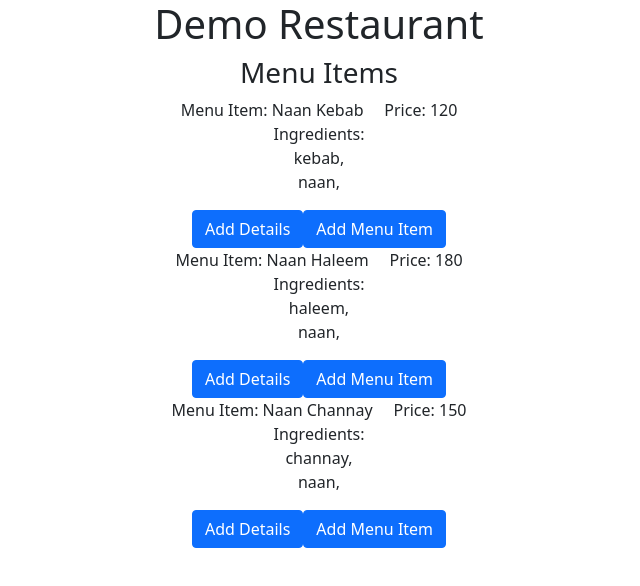
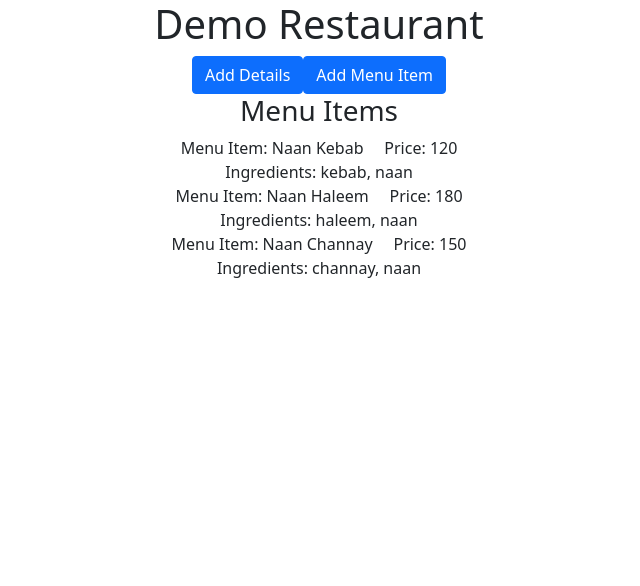
Before and after one commit to nushirvannaseer/foo-d-demo, a React (Create React App) app: page /restaurantProfile in a window 1280 px wide. Shown: the top 586 px of the page, without its empty margins (321-961 px from the left). Built offline with nearby package versions, Linux system fonts and the light colour scheme.

Commit message:
add menu item and rest details done

```diff
--- a/src/components/addMenuItem.jsx
+++ b/src/components/addMenuItem.jsx
@@ -4,8 +4,8 @@ import React, { Container, Row, Col, Component, useState } from "react";
 
 export default function AddMenuItem(props) {
   const history = useHistory();
-  var recipes = history.location.state.details;
-  console.log(recipes);
+  var items = history.location.state.menuItems;
+  console.log(items);
   const [name, setName] = useState("");
   const [indg, setIndg] = useState("");
   const [price, setPrice] = useState("");
@@ -14,22 +14,24 @@ export default function AddMenuItem(props) {
   const onNameChange = (event) => {
     setName(event.target.value);
   };
- const onIndgChange = (event) => {
+  const onIndgChange = (event) => {
     setIndg(event.target.value);
-  }; const onPriceChange = (event) => {
+  };
+  const onPriceChange = (event) => {
     setPrice(event.target.value);
-  }; const onTagsChange = (event) => {
+  };
+  const onTagsChange = (event) => {
     setTags(event.target.value);
   };
 
   const handleSubmit = () => {
-    recipes.push({
-        name:name,
-        indg:indg,
-        price:price,
-        tags:tags,
+    items.push({
+      name: name,
+      ingredients: indg,
+      price: price,
+      tags: tags,
     });
-    console.log(recipes);
+    console.log(items);
     history.push("/restaurantProfile");
   };
 
--- a/src/components/addRestDetails.jsx
+++ b/src/components/addRestDetails.jsx
@@ -18,10 +18,8 @@ export default function AddRestDet(props) {
   };
 
   const handleSubmit = () => {
-    details.push({
-      address: address,
-      phoneNo: phoneNo,
-    });
+    details.push({ address: address, phoneNo: phoneNo });
+
     console.log(details);
     history.push("/restaurantProfile");
   };
--- a/src/components/recipeView.jsx
+++ b/src/components/recipeView.jsx
@@ -17,20 +17,20 @@ class RecipeView extends Component {
             <span>Recipe Name: {this.recipe.name}</span>
           </Row>
           <Row>
-            <span>Steps: </span>
-            <ol>
+            <span>Steps: {this.recipe.steps} </span>
+            {/* <ol>
               {this.recipe.steps.map((step) => (
                 <li>{step} </li>
               ))}
-            </ol>
+            </ol> */}
           </Row>
           <Row>
-            <span>Tags:</span>
-            <ul style={{ listStyle: "none" }}>
+            <span>Tags: {this.recipe.tags}</span>
+            {/* <ul style={{ listStyle: "none" }}>
               {this.recipe.tags.map((tag) => (
                 <li>#{tag}, </li>
               ))}
-            </ul>
+            </ul> */}
           </Row>
         </Container>
       </React.Fragment>
--- a/src/components/restaurantProfile.jsx
+++ b/src/components/restaurantProfile.jsx
@@ -1,13 +1,15 @@
 import React, { Component } from "react";
 import RESTAURANT_MENU_ITEMS from "../database/restaurantMenuItems";
 import { Container, Col, Row, Button } from "react-bootstrap";
+
+let detArr = [];
 
 export default class RestaurantProfile extends Component {
   constructor(props) {
     super(props);
     this.state = {
       menuItems: [],
-      details: [],
+      details: detArr,
     };
   }
 
@@ -18,9 +20,30 @@ export default class RestaurantProfile extends Component {
   }
 
   render() {
+    console.log("details", this.state.details);
     return (
       <React.Fragment>
         <h1>Demo Restaurant</h1>
+        <Button
+          onClick={() =>
+            this.props.history.push({
+              pathname: "/addRestDetails",
+              state: { details: this.state.details },
+            })
+          }
+        >
+          Add Details
+        </Button>
+        <Button
+          onClick={() =>
+            this.props.history.push({
+              pathname: "/addMenuItem",
+              state: { menuItems: this.state.menuItems },
+            })
+          }
+        >
+          Add Menu Item
+        </Button>
         <h3>Menu Items</h3>
         {this.state.menuItems.map((item, id) => {
           return (
@@ -31,36 +54,29 @@ export default class RestaurantProfile extends Component {
                 </span>
               </Row>
               <Row>
-                <span>Ingredients:</span>
-                <ul style={{ listStyle: "none" }}>
+                <span>Ingredients: {item.ingredients}</span>
+                {/* <ul style={{ listStyle: "none" }}>
                   {item.ingredients.map((ingredient) => (
                     <li>{ingredient}, </li>
                   ))}
-                </ul>
+                </ul> */}
               </Row>
-              <Button
-                onClick={() =>
-                  this.props.history.push({
-                    pathname: "/addRestDetails",
-                    state: { details: this.state.details },
-                  })
-                }
-              >
-                Add Details
-              </Button>
-              <Button
-                onClick={() =>
-                  this.props.history.push({
-                    pathname: "/addMenuItem",
-                    state: { recipes: this.state.menuItems },
-                  })
-                }
-              >
-                Add Menu Item
-              </Button>
             </Container>
           );
         })}
+        {this.state.details.length === 0 ? null : (
+          <React.Fragment>
+            <h3>Restaurant Details</h3>
+            <p>
+              Address:{" "}
+              {this.state.details[this.state.details.length - 1].address}
+            </p>
+            <p>
+              Phone No:{" "}
+              {this.state.details[this.state.details.length - 1].phoneNo}
+            </p>
+          </React.Fragment>
+        )}
       </React.Fragment>
     );
   }
--- a/src/database/restaurantMenuItems.js
+++ b/src/database/restaurantMenuItems.js
@@ -1,21 +1,21 @@
 const RESTAURANT_MENU_ITEMS = [
   {
     name: "Naan Kebab",
-    ingredients: ["kebab", "naan"],
+    ingredients: "kebab, naan",
     price: 120,
-    tags: ["food", "naan", "kebab"],
+    tags: "food, naan, kebab",
   },
   {
     name: "Naan Haleem",
-    ingredients: ["haleem", "naan"],
+    ingredients: "haleem, naan",
     price: 180,
-    tags: ["food", "naan", "haleem"],
+    tags: "food, naan, haleem",
   },
   {
     name: "Naan Channay",
-    ingredients: ["channay", "naan"],
+    ingredients: "channay, naan",
     price: 150,
-    tags: ["food", "naan", "channay"],
+    tags: "food, naan, channay",
   },
 ];
 export default RESTAURANT_MENU_ITEMS;
--- a/src/database/userRecipes.js
+++ b/src/database/userRecipes.js
@@ -1,36 +1,21 @@
 const USER_RECIPES = [
   {
     name: "Naan Kebab",
-    steps: [
-      "Add Kebab",
-      "Cook Kebab",
-      "Serve Kebab",
-      "Cook Naan",
-      "Yummy. Very taste",
-    ],
-    tags: ["food", "naan", "kebab"],
+    steps:
+      "1. Add Kebab\n2. Cook Kebab\n3. Serve Kebab\n4. Cook Naan\n5. Yummy. Very taste",
+    tags: "food, naan, kebab",
   },
   {
     name: "Naan Haleem",
-    steps: [
-      "Add Haleem",
-      "Cook Haleem",
-      "Serve Haleem",
-      "Cook Naan",
-      "Yummy. Very taste",
-    ],
-    tags: ["food", "naan", "haleem"],
+    steps:
+      "1. Add Haleem\n2. Cook Haleem\n3. Serve Haleem\n4. Cook Naan\n5. Yummy. Very taste",
+    tags: "food, naan, kebab",
   },
   {
     name: "Naan Channay",
-    steps: [
-      "Add Channay",
-      "Cook Channay",
-      "Serve Channay",
-      "Cook Naan",
-      "Yummy. Very taste",
-    ],
-    tags: ["food", "naan", "channay"],
+    steps:
+      "1. Add Channay\n2. Cook Channay\n3. Serve Channay\n4. Cook Naan\n5. Yummy. Very taste",
+    tags: "food, naan, kebab",
   },
 ];
 export default USER_RECIPES;
```
